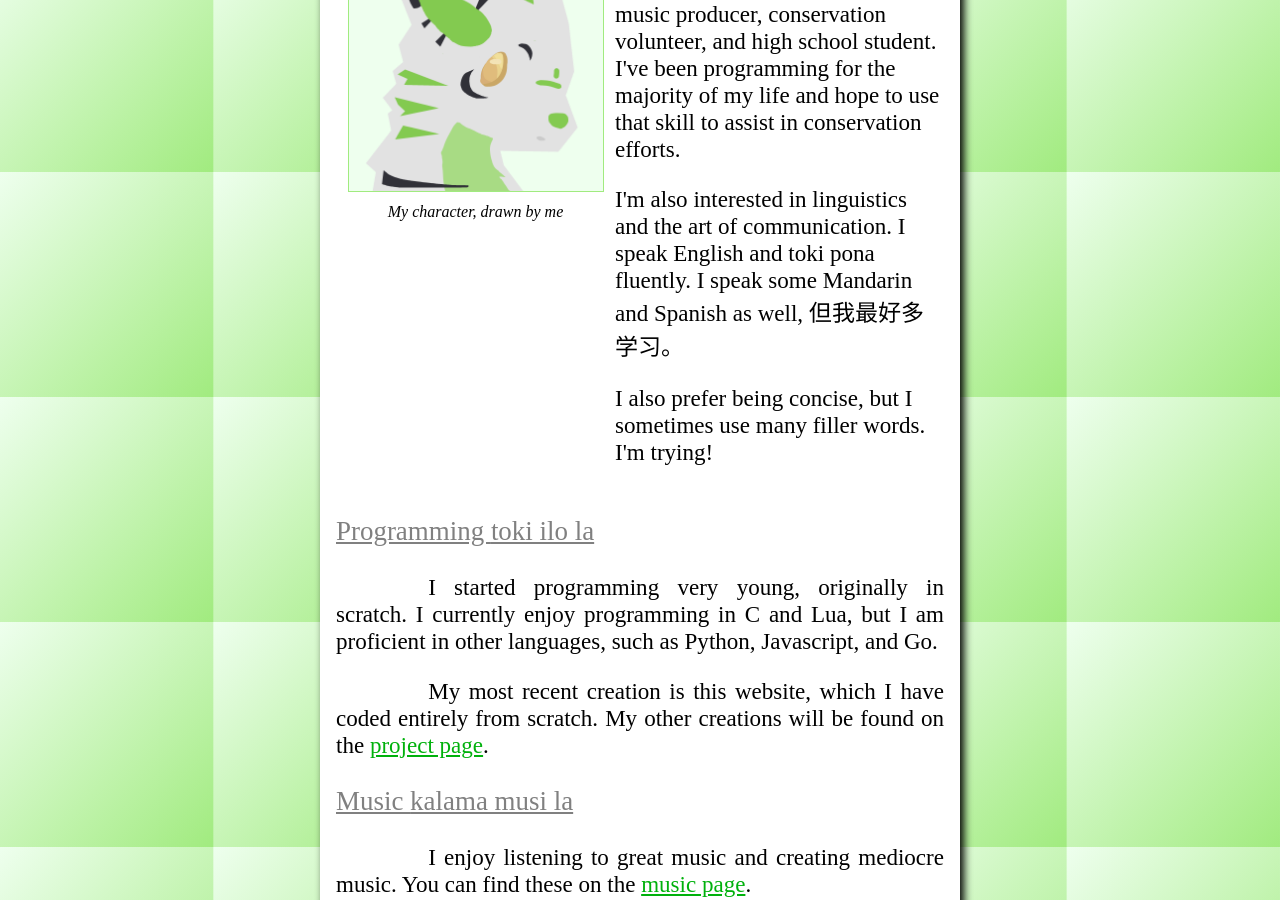
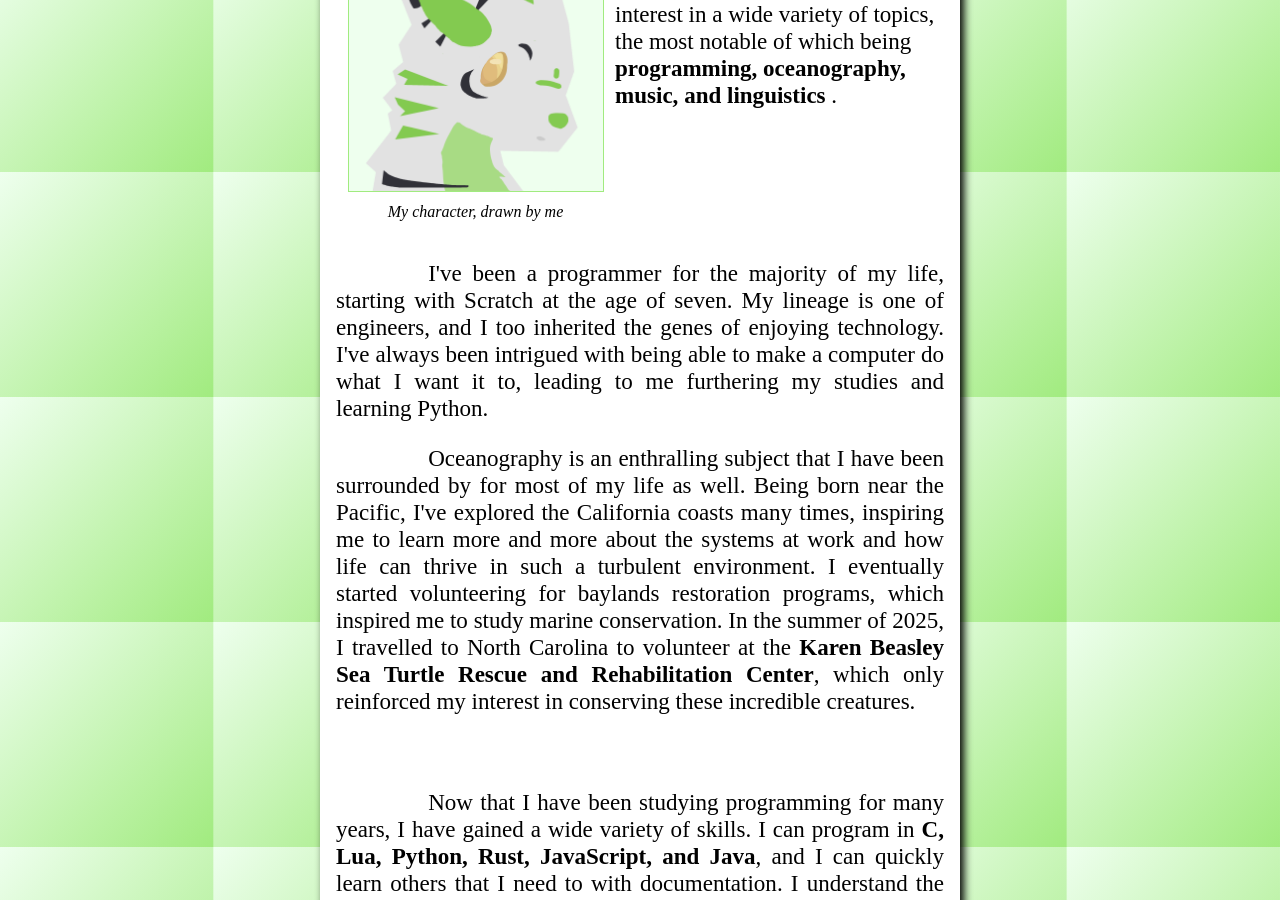
Before and after one commit to nixii/nixii.github.io, a Jekyll site: the page built from about-me.html, in a window 1280 px wide and 900 px high, scrolled down 277 px. Built offline with Jekyll 4.4.1, drawn with Linux system fonts in a browser that asks for light colours; some web fonts are replaced; some of the changed text lies outside the part shown.

Commit message:
Updated the pages

```diff
--- a/about-me.html
+++ b/about-me.html
@@ -10,60 +10,24 @@ title: about me
 	</div>
 	<div class="flex-1">
 		<p>
-			Hello, I am Nixii! I am a California-based programmer, music producer, conservation volunteer,
-			and high school student. I've been programming for the majority of my life and hope to use that
-			skill to assist in conservation efforts.
-		</p>
-		<p>
-			I'm also interested in linguistics and the art of communication. I speak English and toki
-			pona fluently. I speak some Mandarin and Spanish as well, 但我最好多学习。
-		</p>
-		<p>
-			I also prefer being concise, but I sometimes use many filler words. I'm trying!
+			I am Nixii, and I am a California-based high school student with an interest in a wide variety of topics, the most notable of which being <span class="bold">programming, oceanography, music, and linguistics
+			</span>.
 		</p>
 	</div>
 </div>
 
-<h3>Programming <span class="sp">toki ilo la</span></h3>
 <p class="p">
-	I started programming very young, originally in scratch. I currently enjoy programming in C and Lua, but I am proficient in other languages, such as Python,
-	Javascript, and Go.
-</p>
-<p class="p">
-	My most recent creation is this website, which I have coded entirely from scratch. My other creations will be found on the <a href="/projects">project page</a>.
+	I've been a programmer for the majority of my life, starting with Scratch at the age of seven. My lineage is one of engineers, and I too inherited the genes of enjoying technology. I've always been intrigued with being able to make a computer do what I want it to, leading to me furthering my studies and learning Python.
 </p>
 
-<h3>Music <span class="sp">kalama musi la</span></h3>
 <p class="p">
-	I enjoy listening to great music and creating mediocre music. You can find these on the <a href="/music">music page</a>.
-</p>
-<p class="p">
-	I've been creating music for a few years, and I think it is one of the greatest forms of art that humanity has.
-	Music has the power to invoke many feelings within people, and I think that is powerful.
+	Oceanography is an enthralling subject that I have been surrounded by for most of my life as well. Being born near the Pacific, I've explored the California coasts many times, inspiring me to learn more and more about the systems at work and how life can thrive in such a turbulent environment. I eventually started volunteering for baylands restoration programs, which inspired me to study marine conservation. In the summer of 2025, I travelled to North Carolina to volunteer at the <span class="bold">Karen Beasley Sea Turtle Rescue and Rehabilitation Center</span>, which only reinforced my interest in conserving these incredible creatures.
 </p>
 
-<h3>Oceanic conservation <span class="sp">telo suli la</span></h3>
-<p class="p">
-	The ocean is an incredible biome. So many intertwined systems tie together to make some of the most unique
-	ecologies this world has. However, these environments are being rapidly destroyed by human activities.
-</p>
-<p class="p">
-	For this reason, we <span class="italic">need</span> people to help support conservation efforts. I urge you
-	to look for an organization you can volunteer at to help save our oceans. If we work together, we can protect
-	these intricate biomes!
+<br> <p class="p">
+	Now that I have been studying programming for many years, I have gained a wide variety of skills. I can program in <span class="bold">C, Lua, Python, Rust, JavaScript, and Java</span>, and I can quickly learn others that I need to with documentation. I understand the core of how computer programs function, giving me a deeper understanding than most people as to how my code will be run.
 </p>
 
-<h3>Visual art <span class="sp">sitelen la</span></h3>
 <p class="p">
-	I've recently been trying to improve my drawing ability. I enjoy art and want to be able to create my own whenever I have some idea.
+	In my free time, I tend to either spend time with friends, work on my own personal programming projects and studies, or create music. The process of creation is always exciting for me, so I end up taking breaks from my CS homework to work on my own CS projects.
 </p>
-
-<h3>Final note <span class="sp">toki pini la</span></h3>
-<p class="p">
-	If there is any information missing from this site, feel free to send me a message to
-	any of my accounts, found at the bottom of every page. Some information is omitted for
-	personal privacy, of course, but I am <span class="italic">always</span> okay with questions!
-</p>
-<p class="p">
-	<span class="sp">o pona!</span> Be good!
-</p>
```
Also changed, not shown: index.html (+2 -11 lines), 1 other file.
